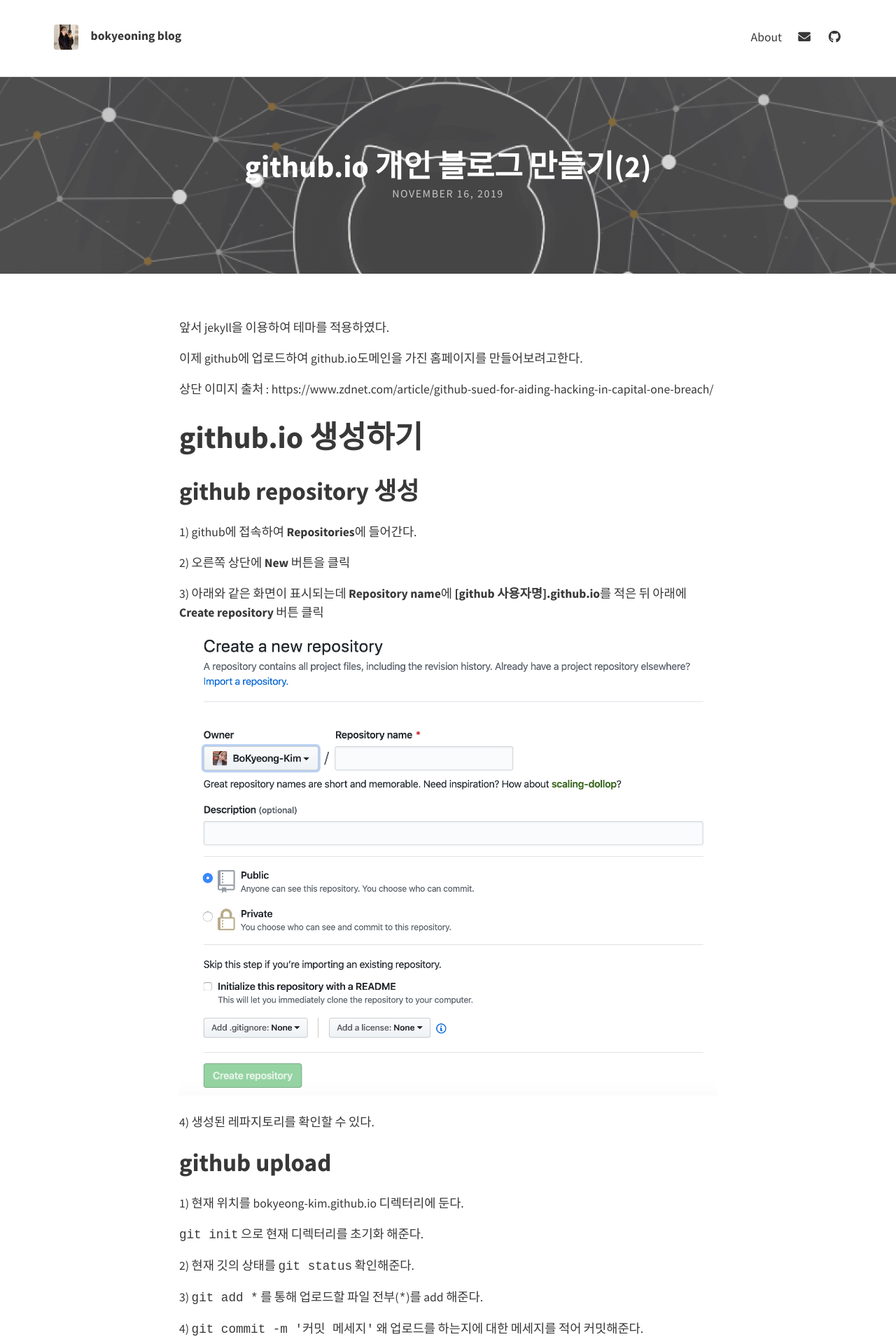
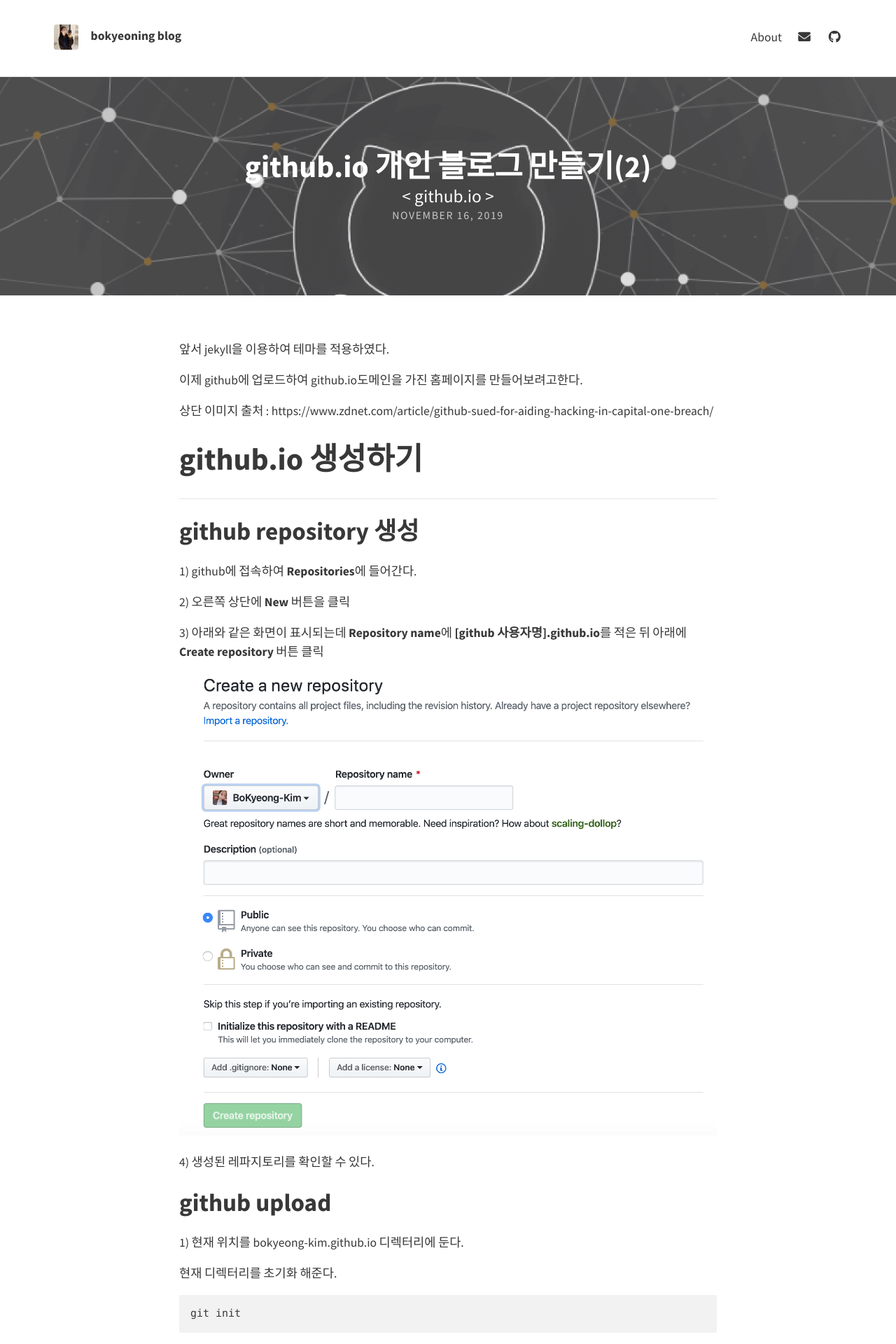
Before and after one commit to BoKyeong-Kim/BoKyeong-Kim.github.io, a Jekyll site: the page built from _posts/2019-11-16-new-github-blog2.md, in a window 1280 px wide. Shown: the top 1920 px of the page at 70% size. Built offline with Jekyll 4.4.1, drawn with Linux system fonts in a browser that asks for light colours; nearby versions of some CDN libraries; some of the changed text lies outside the part shown.

Commit message:
css modify

```diff
--- a/_posts/2019-11-16-new-github-blog2.md
+++ b/_posts/2019-11-16-new-github-blog2.md
@@ -2,6 +2,7 @@
 layout: post
 title: github.io 개인 블로그 만들기(2)
 feature-img: "assets/img/github-logo(1).png"
+subtitle: < github.io >
 tags: [github.io, gitblog, jekyll]
 ---
 
@@ -14,7 +15,7 @@
 
 
 # github.io 생성하기
-
+------------------
 
 ## github repository 생성
 
@@ -34,19 +35,30 @@
 
 1) 현재 위치를 bokyeong-kim.github.io 디렉터리에 둔다.
 
-`git init` 으로 현재 디렉터리를 초기화 해준다.
+현재 디렉터리를 초기화 해준다.
 
 
-2) 현재 깃의 상태를  `git status` 확인해준다.
+`git init`
 
 
-3) `git add *` 를 통해 업로드할 파일 전부(`*`)를 add 해준다.
+2) 현재 깃의 상태를 확인해준다.
+
+`git status`
 
 
-4) `git commit -m '커밋 메세지'` 왜 업로드를 하는지에 대한 메세지를 적어 커밋해준다.
+3) 업로드할 파일 전부를 add 해준다.
+
+`git add *`
 
 
-5) `git push origin master` 로 깃에 업로드 해주면 적용했던 테마의 코드가 github.io에 적용된다.
+4) 왜 업로드를 하는지에 대한 메세지를 적어 커밋해준다.
+
+`git commit -m '커밋 메세지'`
+
+
+5) 아래의 코드로 깃에 업로드 해주면 적용했던 테마의 코드가 github.io에 적용된다.
+
+`git push origin master`
 
 
 6) 검색창에 본인이 만들었던 [github 사용자명].github.io를 입력하여 접속하면 테마를 적용시킨 블로그가 나타난다.
--- a/_sass/base/_global.scss
+++ b/_sass/base/_global.scss
@@ -75,7 +75,6 @@
 table,
 dl,
 blockquote,
-code,
 kbd,
 pre,
 samp {
@@ -129,3 +128,13 @@
 img[align=right] {
   margin-left: 3%;
 }
+code{
+  padding: 16px;
+  overflow: auto;
+  font-size: 85%;
+  line-height: 1.45;
+  border-radius: 3px;
+  background: $code-color;
+  display: block;
+  font-family: SFMono-Regular,Consolas,Liberation Mono,Menlo,monospace;
+}
--- a/_sass/base/_variables.scss
+++ b/_sass/base/_variables.scss
@@ -16,7 +16,8 @@
 // Typography colours
 $text-color: #383838 !default;
 $link-color: #fcd986 !default;
-$selection-color: #D4D4D4 !default; // visible when highlighting text
+$selection-color: #c7c7c7 !default; // visible when highlighting text
+$code-color : #f2f2f2;
 
 // Tags color
 $tags-color: #b0b0b0 !default;
```
Also changed, not shown: other parts of _posts/2019-11-16-new-github-blog2.md (+7 -1 lines), _posts/2019-11-14-new-github-blog.md (+3 -11 lines), _posts/2019-11-17-database_question.md (added, +54 -0 lines), assets/img/sample_feature_img_2.png (added).
